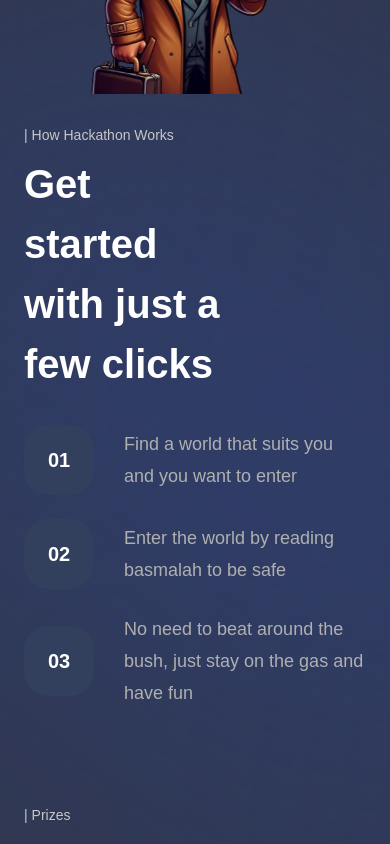
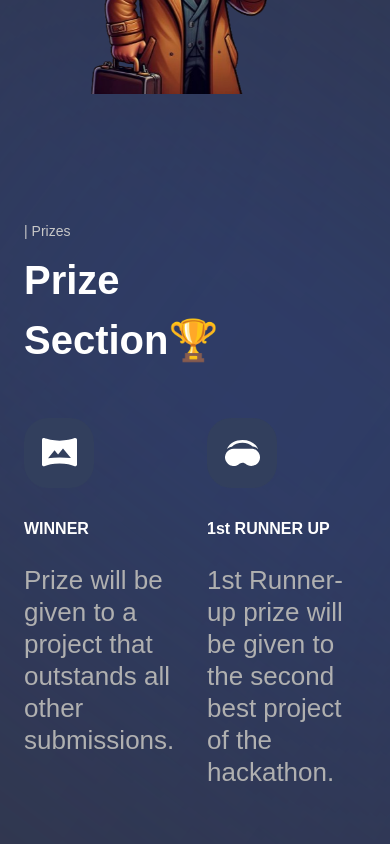
Before and after one commit to goelraghav002/hackstreet24, a Next.js app: page / in a window 390 px wide. Shown: the part 2840-3684 px from the top of the page. Built offline with nearby package versions, Linux system fonts and the light colour scheme; a web font is replaced by a local one.

Commit message:
pic size,get started removed

```diff
--- a/components/InsightCard.jsx
+++ b/components/InsightCard.jsx
@@ -12,7 +12,7 @@ function InsightCard({ imgUrl, title, subtitle, index }) {
       <img
         src={imgUrl}
         alt="image36.jpeg"
-        className="md:w-[270px] w-full h-[250px] rounded-[32px] object-cover"
+        className="md:w-[250px] w-full h-[250px] rounded-[32px] object-cover"
       />
       <div className="w-full flex justify-between items-center">
         <div className="flex-1 md:ml-[62px] flex flex-col max-w-[650px]">
--- a/constants/index.js
+++ b/constants/index.js
@@ -26,11 +26,7 @@ export const exploreWorlds = [
   },
 ];
 
-export const startingFeatures = [
-  'Find a world that suits you and you want to enter',
-  'Enter the world by reading basmalah to be safe',
-  'No need to beat around the bush, just stay on the gas and have fun',
-];
+
 
 export const newFeatures = [
   {
@@ -86,7 +82,7 @@ export const insights = [
       'All you need is to fill our form above and join Discord, we will guide you through everything there',
   },
   {
-    imgUrl: '/image37.jpeg',
+    imgUrl: '/image31.jpeg',
     title: '   I have more questions?',
     subtitle:
       '    Reach us directly on our Discord Server we would be happy to help you.',
--- a/sections/Feedback.jsx
+++ b/sections/Feedback.jsx
@@ -17,7 +17,7 @@ function Feedback() {
       >
         <motion.div
           variants={fadeIn('right', 'tween', 0.2, 1)}
-          className="flex-[0.5] lg:max-w-1500 flex justify-end flex-col gradient-05 sm:p-99 p-56 rounded-[32px] border-[1px] border-[#6a6a6a] relative"
+          className="flex-[0.5] lg:max-w-1700 flex justify-end flex-col gradient-05 sm:p-99 p-56 rounded-[32px] border-[1px] border-[#6a6a6a] relative"
         >
           <div className="feedback-gradient" />
           <div>
--- a/sections/GetStarted.jsx
+++ b/sections/GetStarted.jsx
@@ -5,7 +5,7 @@ import { motion } from 'framer-motion';
 import styles from '../styles';
 import { staggerContainer, fadeIn, planetVariants } from '../utils/motion';
 import { StartSteps, TitleText, TypingText } from '../components';
-import { startingFeatures } from '../constants';
+//import { startingFeatures } from '../constants';
 
 function GetStarted() {
   return (
@@ -31,13 +31,8 @@ function GetStarted() {
           variants={fadeIn('left', 'tween', 0.2, 1)}
           className="flex-[0.75] flex justify-center flex-col"
         >
-          <TypingText title="| How Hackathon Works" />
-          <TitleText title={<>Get started with just a few clicks</>} />
-          <div className="mt-[31px] flex flex-col max-w-[370px] gap-[24px]">
-            {startingFeatures.map((feature, index) => (
-              <StartSteps key={feature} number={index + 1} text={feature} />
-            ))}
-          </div>
+
+
         </motion.div>
       </motion.div>
     </section>
--- a/sections/World.jsx
+++ b/sections/World.jsx
@@ -16,26 +16,9 @@ function World() {
         viewport={{ once: false, amount: 0.25 }}
         className={`${styles.innerWidth} mx-auto flex flex-col`}
       >
-        <TypingText title="| People on the World" textStyles="text-center" />
-        <TitleText
-          title={(
-            <>
-              Make interesting projects with your friends and win exciting prizes
-            </>
-        )}
-          textStyles="text-center"
-        />
 
-        <motion.div
-          variants={fadeIn('up', 'tween', 0.1, 1)}
-          className="relative mt-[68px] flex w-full h-[1000px]"
-        >
-          <img
-            src="/image5.jpg"
-            alt="image5"
-            className="w-full h-full object-cover"
-          />
-        </motion.div>
+
+
       </motion.div>
     </section>
   );
```
